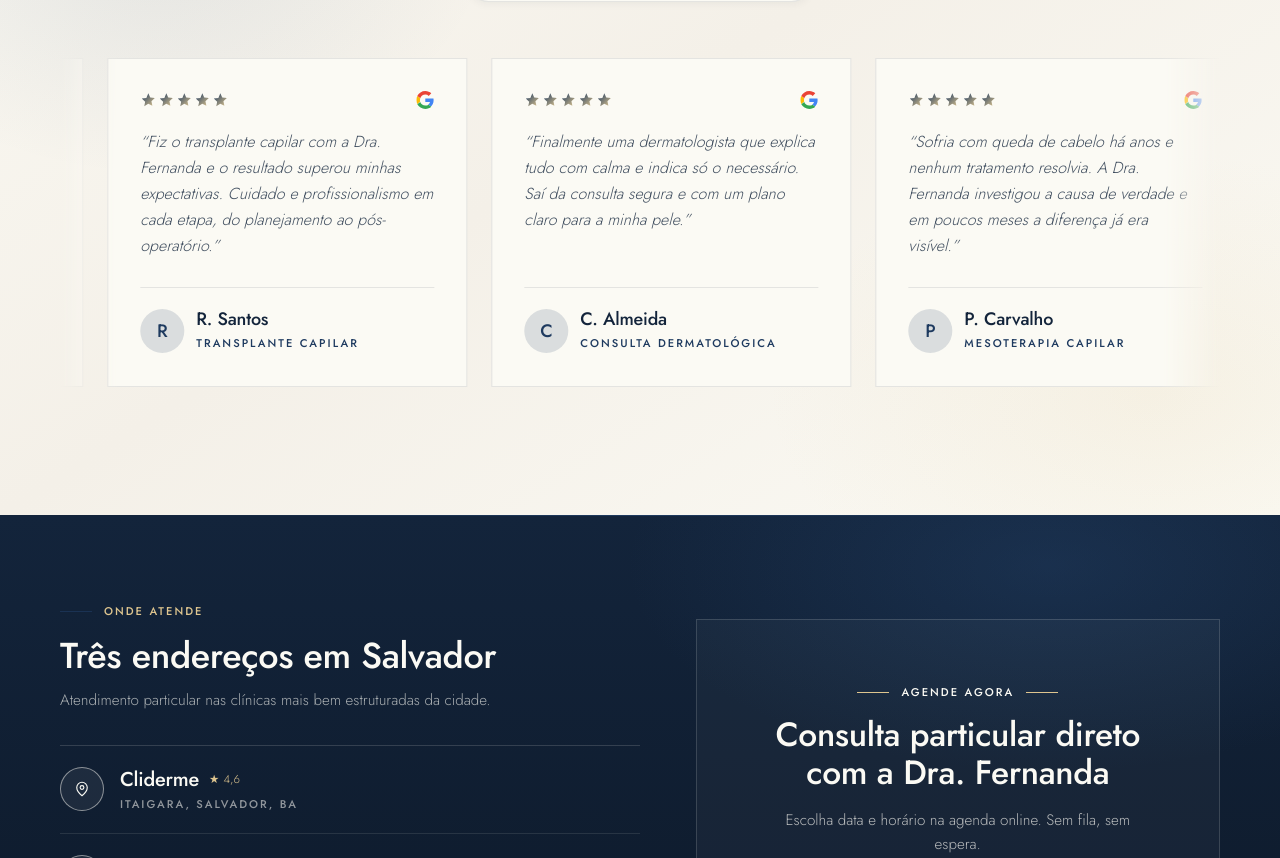
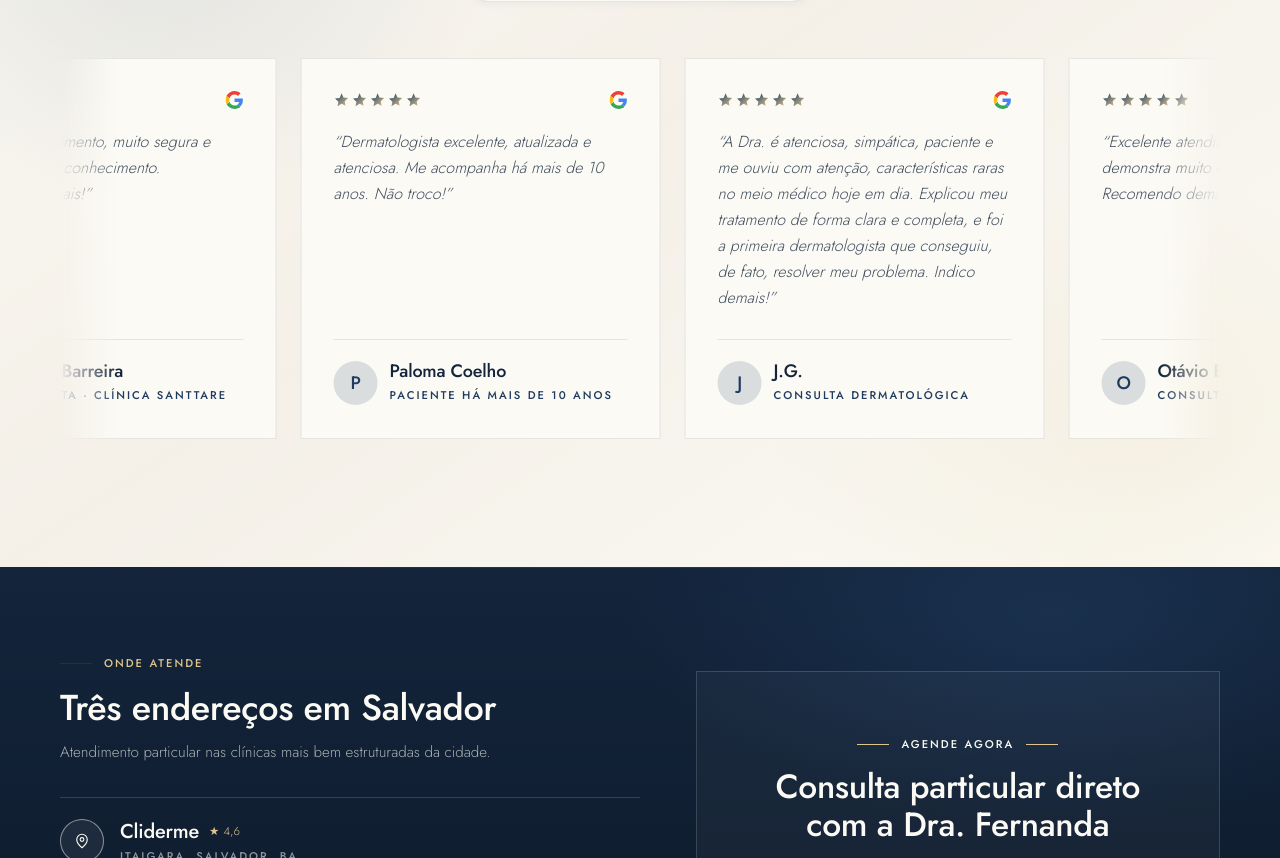
Before and after one commit to joaofcoutinho/dra-fernanda-soares, a Next.js app: page / in a window 1280 px wide. Shown: the part 4680-5538 px from the top of the page. Built offline with nearby package versions, Linux system fonts and the light colour scheme.

Commit message:
feat: faq

```diff
--- a/app/contato/page.tsx
+++ b/app/contato/page.tsx
@@ -12,24 +12,28 @@ export const metadata: Metadata = {
 
 const faq = [
   {
-    q: "A consulta é somente particular?",
-    a: `Sim. O atendimento da Dra. Fernanda pelo site é exclusivamente particular, permitindo tempo adequado para diagnóstico completo, tricoscopia e montagem do protocolo individual. O valor da consulta é ${site.consultaValor}.`,
+    q: "Quais são as principais especialidades da Dra. Fernanda?",
+    a: "A Dra. Fernanda é dermatologista e tricologista. Entre os serviços oferecidos estão: consulta de dermatologia e de tricologia, microagulhamento, aplicação de toxina botulínica, peeling químico, preenchimento facial e cutâneo, além de teleconsulta.",
   },
   {
-    q: "Posso agendar para qualquer dia?",
-    a: "A Dra. Fernanda disponibiliza horários específicos para consultas particulares, geralmente sextas-feiras pela manhã. As vagas são atualizadas em tempo real no sistema de agendamento online.",
+    q: "Onde fica o consultório da Dra. Fernanda?",
+    a: "O atendimento presencial acontece em três clínicas de referência em Salvador: Cliderme (Itaigara), Dermato+ (Pituba) e Santtare (Pituba). Você também pode optar pela teleconsulta. Consulte a página de Localização para endereços completos.",
   },
   {
-    q: "O que devo levar para a primeira consulta?",
-    a: "Se tiver, leve exames recentes (hemograma, dosagem hormonal, ferritina), histórico de tratamentos capilares anteriores e qualquer medicamento em uso. Fotos do progresso da queda, se disponíveis, também ajudam no diagnóstico.",
+    q: "Posso me consultar online, sem ir até o consultório?",
+    a: 'Sim. A Dra. Fernanda oferece atendimento online. Basta selecionar "Teleconsulta" ao agendar e você verá as datas e horários disponíveis.',
   },
   {
-    q: "É possível realizar o transplante na mesma consulta?",
-    a: "Não. O transplante capilar exige consulta de avaliação prévia, planejamento da área receptora e preparação do paciente. A consulta de avaliação é o primeiro passo obrigatório.",
+    q: "Quais métodos de pagamento são aceitos?",
+    a: "São aceitos Cartão de Crédito, Cartão de Débito, Transferência Bancária e PIX.",
   },
   {
-    q: "Qual a diferença entre a consulta particular e o atendimento convênio?",
-    a: "No atendimento particular, a consulta tem duração e profundidade maiores, com avaliação tricoscópica completa e montagem de protocolo detalhado. O agendamento online é direto com a Dra. Fernanda.",
+    q: "Em quais idiomas a Dra. Fernanda atende?",
+    a: "A Dra. Fernanda atende em Português, Inglês e Espanhol.",
+  },
+  {
+    q: "Como marco uma consulta?",
+    a: "Direto aqui pelo site. O calendário de agendamento é atualizado em tempo real: basta escolher o dia e o horário mais convenientes e confirmar. O agendamento é gratuito e você recebe um lembrete antes da consulta. Costumam haver horários na mesma semana ou na semana seguinte.",
   },
 ];
 
--- a/app/page.tsx
+++ b/app/page.tsx
@@ -67,45 +67,21 @@ const diferenciais = [
 const depoimentos = [
   {
     quote:
-      "Após meses procurando um especialista de confiança em Salvador, encontrei a Dra. Fernanda. O diagnóstico foi preciso, o tratamento funcionou e o atendimento foi impecável do início ao fim.",
-    name: "M. Oliveira",
-    treatment: "Tratamento para Alopecia",
+      "Excelente atendimento, muito segura e demonstra muito conhecimento. Recomendo demais!",
+    name: "Otávio Barreira",
+    treatment: "Consulta · Clínica Santtare",
   },
   {
     quote:
-      "Fiz o transplante capilar com a Dra. Fernanda e o resultado superou minhas expectativas. Cuidado e profissionalismo em cada etapa, do planejamento ao pós-operatório.",
-    name: "R. Santos",
-    treatment: "Transplante Capilar",
+      "Dermatologista excelente, atualizada e atenciosa. Me acompanha há mais de 10 anos. Não troco!",
+    name: "Paloma Coelho",
+    treatment: "Paciente há mais de 10 anos",
   },
   {
     quote:
-      "Finalmente uma dermatologista que explica tudo com calma e indica só o necessário. Saí da consulta segura e com um plano claro para a minha pele.",
-    name: "C. Almeida",
+      "A Dra. é atenciosa, simpática, paciente e me ouviu com atenção, características raras no meio médico hoje em dia. Explicou meu tratamento de forma clara e completa, e foi a primeira dermatologista que conseguiu, de fato, resolver meu problema. Indico demais!",
+    name: "J.G.",
     treatment: "Consulta Dermatológica",
-  },
-  {
-    quote:
-      "Sofria com queda de cabelo há anos e nenhum tratamento resolvia. A Dra. Fernanda investigou a causa de verdade e em poucos meses a diferença já era visível.",
-    name: "P. Carvalho",
-    treatment: "Mesoterapia Capilar",
-  },
-  {
-    quote:
-      "Atenciosa, técnica e honesta. Não empurra procedimento, indica o que realmente faz sentido. Resultado natural e um acompanhamento que faz toda a diferença.",
-    name: "J. Ribeiro",
-    treatment: "Bioestimulador de Colágeno",
-  },
-  {
-    quote:
-      "Profissional excepcional. Me senti acolhida desde a primeira consulta e o resultado do meu tratamento capilar foi exatamente o que eu esperava. Recomendo de olhos fechados.",
-    name: "A. Menezes",
-    treatment: "MMP Capilar",
-  },
-  {
-    quote:
-      "Consultório impecável e um atendimento que respeita o tempo do paciente. A Dra. Fernanda é referência em Salvador, e agora entendo o porquê.",
-    name: "L. Ferreira",
-    treatment: "Toxina Botulínica",
   },
 ];
 
```
